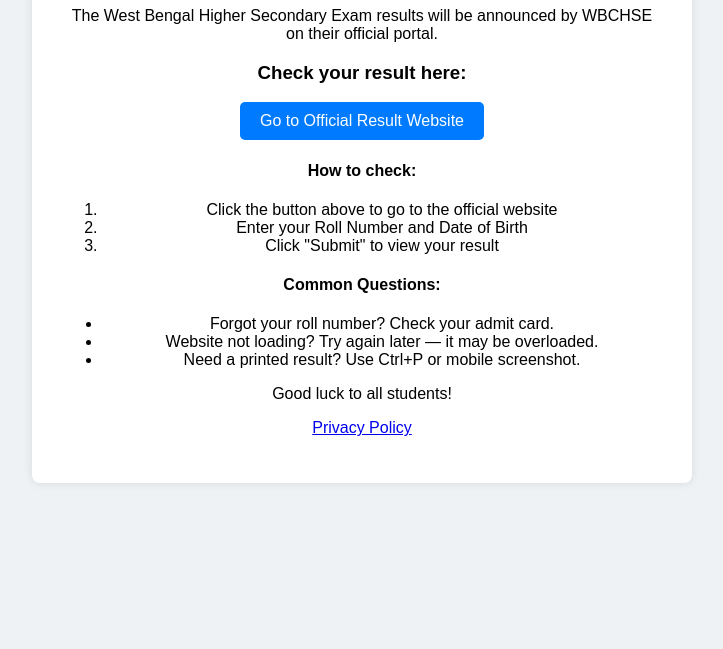
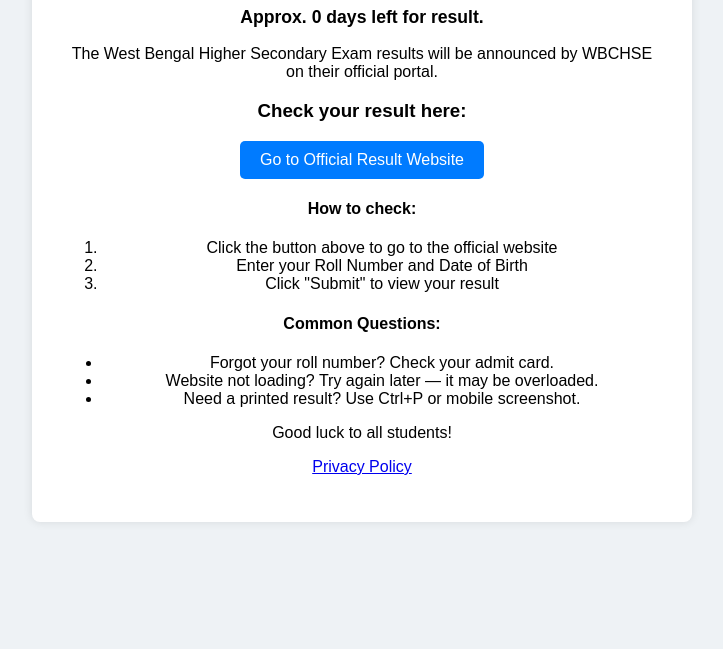
Before and after one commit to Phantom-maker09/hsresult, a plain HTML site: page index.html in a window 1280 px wide. Shown: the part 151-800 px from the top of the page, without its empty margins (278-1001 px from the left). Drawn offline with Linux system fonts and the light colour scheme.

Commit message:
Update index.html

```diff
--- a/index.html
+++ b/index.html
@@ -13,6 +13,9 @@
 <body>
   <div class="container">
     <h1>WBCHSE HS Result 2025</h1>
+
+<p id="countdown" style="font-weight: bold; font-size: 1.1em;"></p>
+
     <p>The West Bengal Higher Secondary Exam results will be announced by WBCHSE on their official portal.</p>
 
     <h3>Check your result here:</h3>
@@ -36,14 +39,18 @@
     <p><a href="privacy.html">Privacy Policy</a></p>
   </div>
   <script>
-  const examDate = new Date("May 24, 2025 12:00:00").getTime(); // estimated result date
+  const examDate = new Date("May 07, 2025 12:00:00").getTime(); // estimated result date
   const timer = setInterval(() => {
     const now = new Date().getTime();
     const diff = examDate - now;
-    if (diff < 0) return clearInterval(timer);
+    if (diff < 0) {
+      document.getElementById("countdown").innerText = "Results are expected anytime now.";
+      return clearInterval(timer);
+    }
     const days = Math.floor(diff / (1000 * 60 * 60 * 24));
     document.getElementById("countdown").innerText = `Approx. ${days} days left for result.`;
   }, 1000);
 </script>
+
 </body>
 </html>
```
